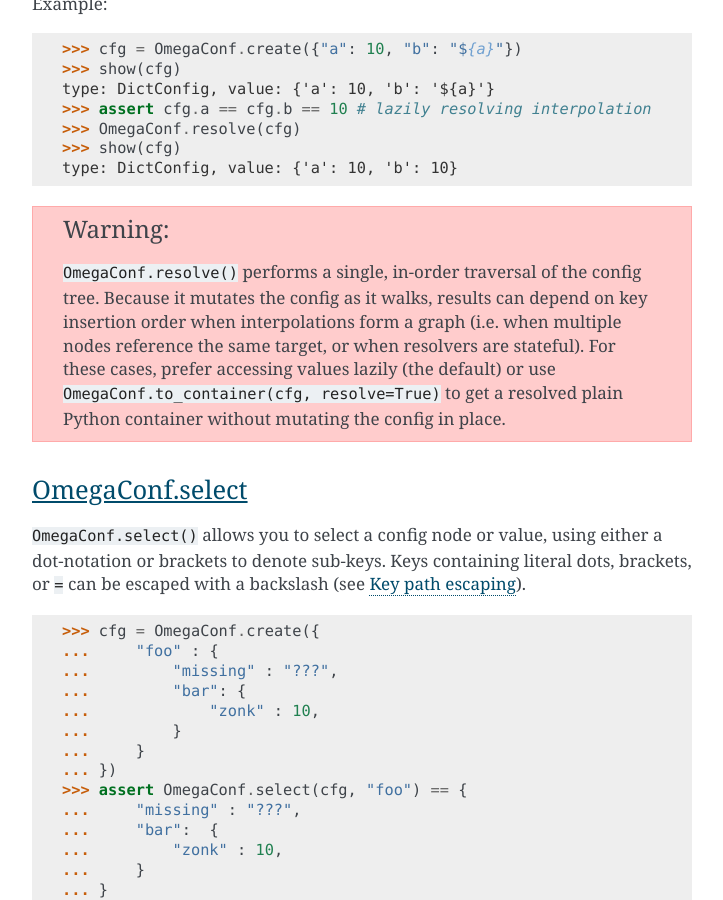
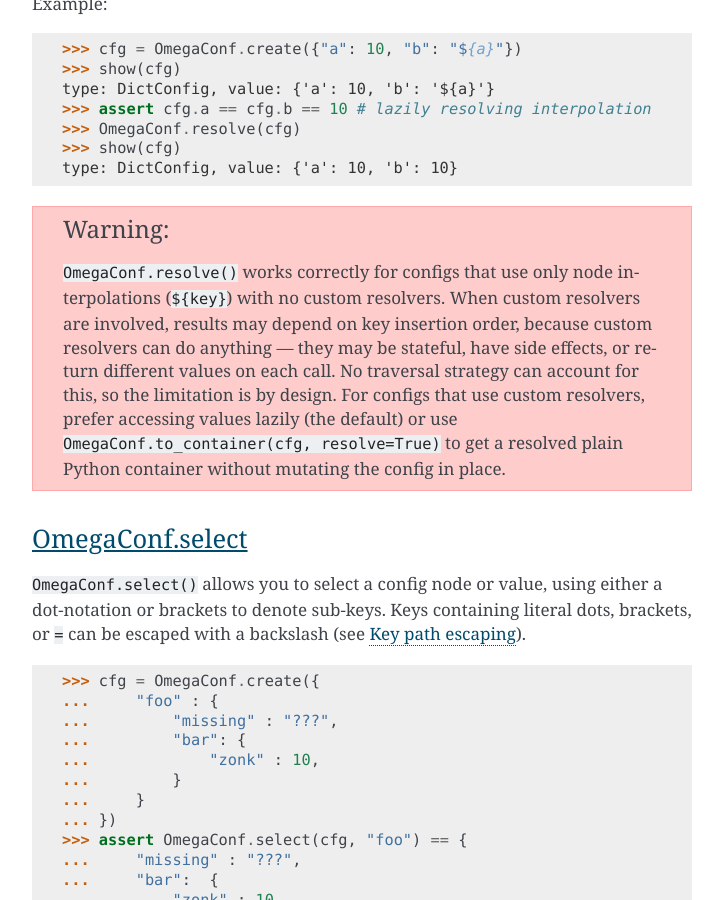
Before and after one commit to omry/omegaconf, a Sphinx documentation site: the page built from docs/source/usage.rst, in a window 1280 px wide and 900 px high, scrolled down 15901 px. Shown: the whole window, without its empty margins (388-1111 px from the left). Built offline with Sphinx 7.4.7, drawn with Linux system fonts in a browser that asks for light colours.

Commit message:
Reframe OmegaConf.resolve limitation around custom resolvers
The previous documentation framed the limitation as a single-pass
traversal issue. The real limitation is that custom resolvers can do
anything (be stateful, have side effects, return different values on
each call), so no traversal strategy can guarantee consistent results.
Update the docstring and usage docs to reflect this.

See #1112

```diff
--- a/docs/source/usage.rst
+++ b/docs/source/usage.rst
@@ -772,13 +772,15 @@
 
 .. warning::
 
-    ``OmegaConf.resolve()`` performs a single, in-order traversal of the config
-    tree.  Because it mutates the config as it walks, results can depend on key
-    insertion order when interpolations form a graph (i.e. when multiple nodes
-    reference the same target, or when resolvers are stateful).
-    For these cases, prefer accessing values lazily (the default) or use
-    ``OmegaConf.to_container(cfg, resolve=True)`` to get a resolved plain Python
-    container without mutating the config in place.
+    ``OmegaConf.resolve()`` works correctly for configs that use only node
+    interpolations (``${key}``) with no custom resolvers.  When custom resolvers
+    are involved, results may depend on key insertion order, because custom
+    resolvers can do anything — they may be stateful, have side effects, or return
+    different values on each call.  No traversal strategy can account for this, so
+    the limitation is by design.
+    For configs that use custom resolvers, prefer accessing values lazily (the
+    default) or use ``OmegaConf.to_container(cfg, resolve=True)`` to get a
+    resolved plain Python container without mutating the config in place.
 
 OmegaConf.select
 ^^^^^^^^^^^^^^^^
```
Also changed, not shown: 1 other file.
